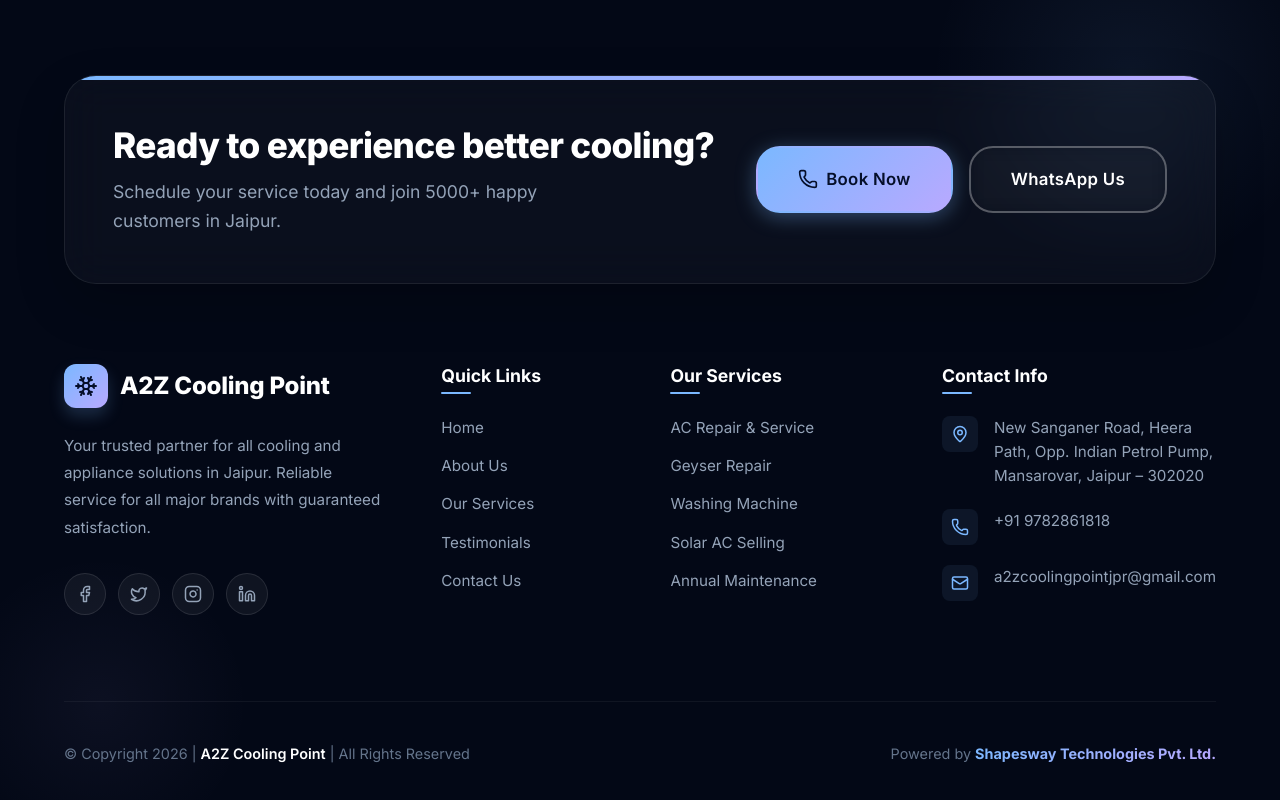
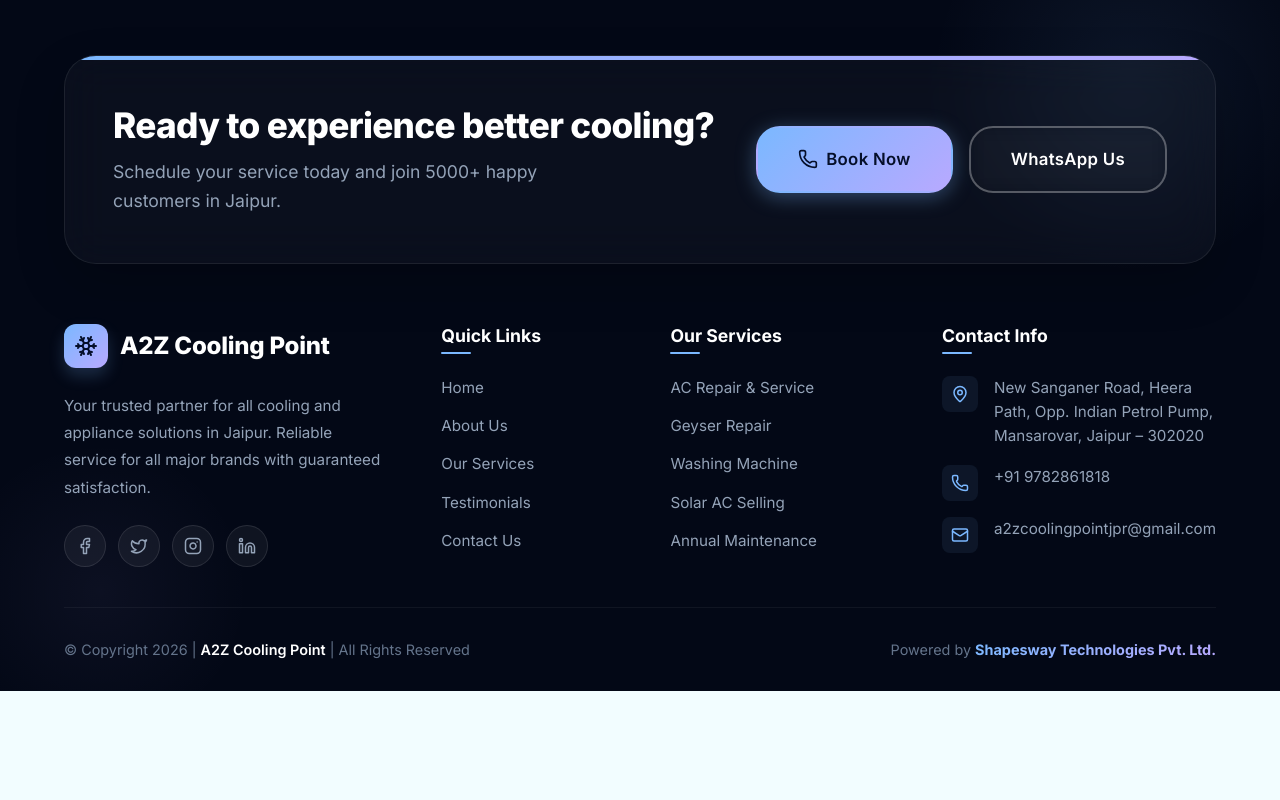
Before and after one commit to Eshbanoliver/a2z-cooling-website-showcase, a React (Vite) app: page /contact in a window 1280 px wide. Shown: the part 1431-2231 px from the top of the page. After the commit the page ends 2122 px from the top, so only its background shows below. Built offline with nearby package versions, Linux system fonts and the light colour scheme.

Commit message:
Updated files

```diff
--- a/src/index.css
+++ b/src/index.css
@@ -2065,7 +2065,7 @@
 .footer {
   background: #030816;
   color: var(--gray-400);
-  padding: 100px 0 0;
+  padding: 80px 0 0;
   position: relative;
   overflow: hidden;
   border-top: 1px solid rgba(123, 184, 255, 0.1);
@@ -2100,7 +2100,7 @@
 
 /* Footer Top CTA */
 .footer-top {
-  margin-bottom: 80px;
+  margin-bottom: 60px;
 }
 
 .footer-cta-card {
@@ -2153,7 +2153,7 @@
   display: grid;
   grid-template-columns: 1.5fr 0.8fr 1fr 1.2fr;
   gap: 60px;
-  margin-bottom: 80px;
+  margin-bottom: 40px;
 }
 
 .footer-brand {
@@ -2182,7 +2182,7 @@
 .footer-desc {
   font-size: 0.95rem;
   line-height: 1.8;
-  margin-bottom: 32px;
+  margin-bottom: 24px;
   color: var(--gray-400);
 }
 
@@ -2255,8 +2255,12 @@
   gap: 16px;
   align-items: flex-start;
   font-size: 0.95rem;
-  margin-bottom: 20px;
+  margin-bottom: 16px;
   transition: var(--transition);
+}
+
+.footer-contact-item:last-child {
+  margin-bottom: 0;
 }
 
 .footer-contact-item:hover {
@@ -2285,8 +2289,8 @@
 
 .footer-bottom {
   border-top: 1px solid rgba(255, 255, 255, 0.05);
-  padding: 40px 0;
-  margin-top: 20px;
+  padding: 30px 0;
+  margin-top: 0;
 }
 
 .footer-bottom-content {
```
